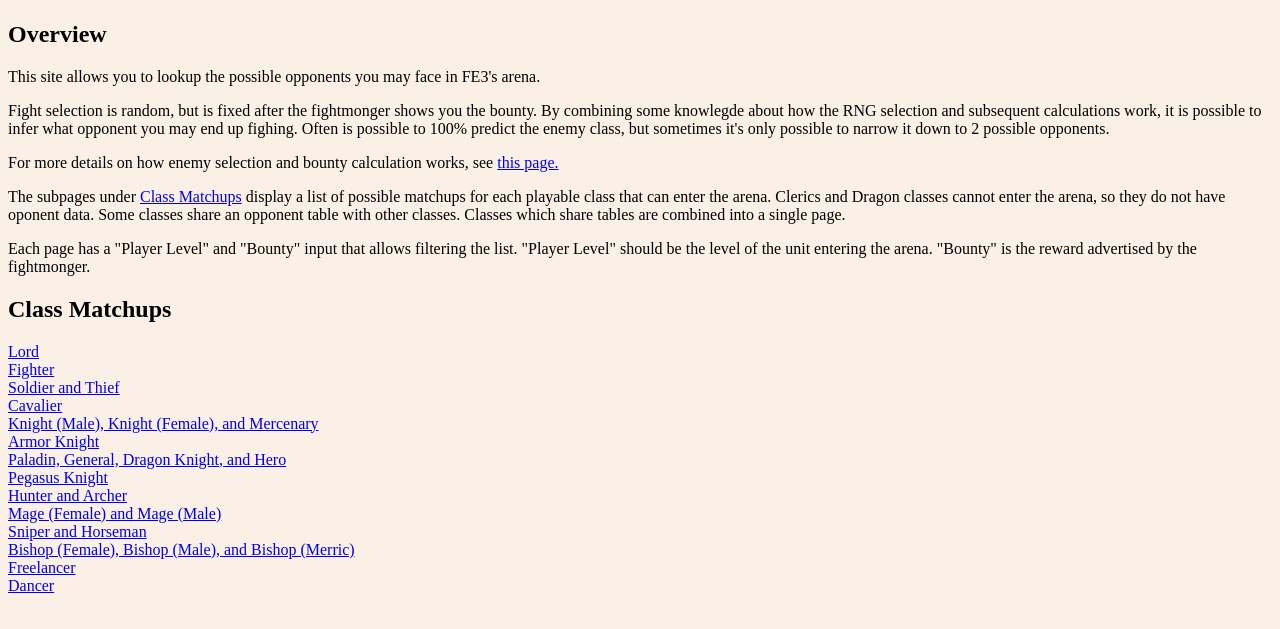
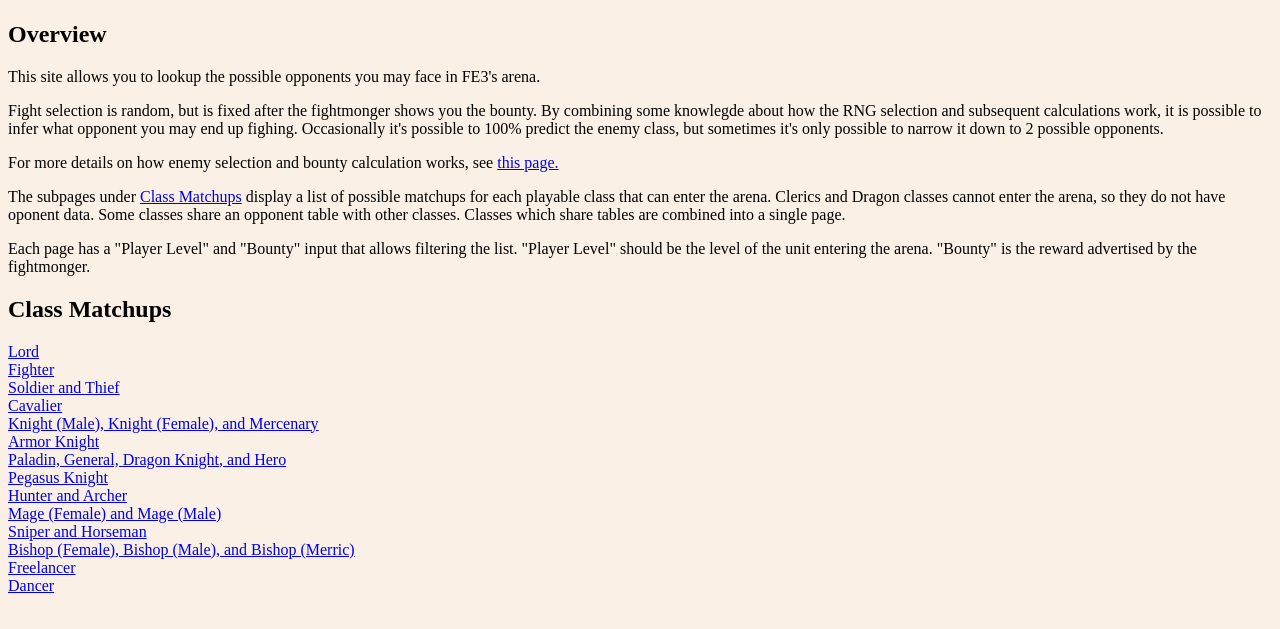
Before and after one commit to RobertTheSable/fe3-arena-matchups, a plain HTML site: page docs/index.html in a window 1280 px wide. Shown: the part 59-688 px from the top of the page. Drawn offline with Linux system fonts and the light colour scheme.

Commit message:
Fix typos.

```diff
--- a/docs/index.html
+++ b/docs/index.html
@@ -9,7 +9,7 @@
 <p>This site allows you to lookup the possible opponents you may face in FE3's arena.</p>
 <p>Fight selection is random, but is fixed after the fightmonger shows you the bounty.
 By combining some knowlegde about how the RNG selection and subsequent calculations work, it is possible to infer what opponent you may end up fighing.
-Often is possible to 100% predict the enemy class, but sometimes it's only possible to narrow it down to 2 possible opponents.</p>
+Occasionally it's possible to 100% predict the enemy class, but sometimes it's only possible to narrow it down to 2 possible opponents.</p>
 <p>For more details on how enemy selection and bounty calculation works, see <a href="./details.html">this page.</a></p>
 <p>The subpages under <a href="#class-matchips-hd">Class Matchups</a> display a list of possible matchups for each playable class that can enter the arena.
 Clerics and Dragon classes cannot enter the arena, so they do not have oponent data.
```
